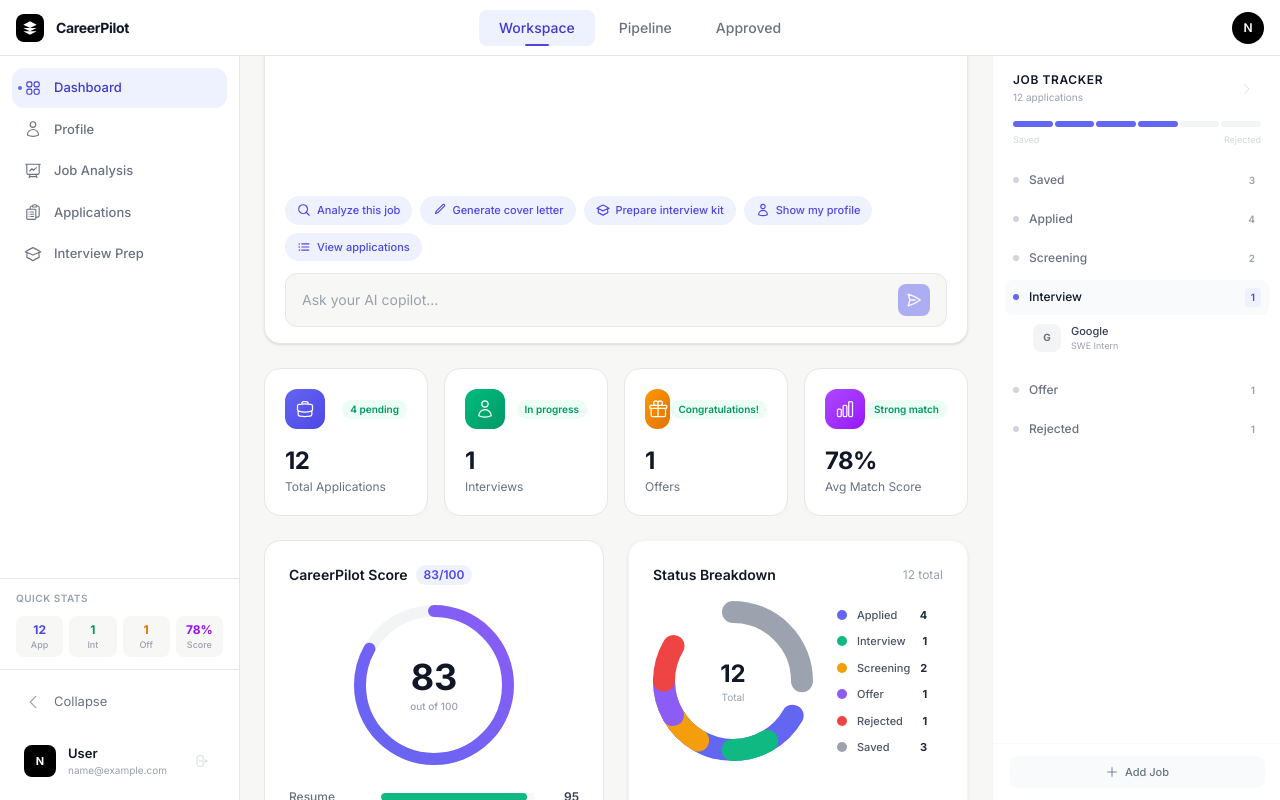
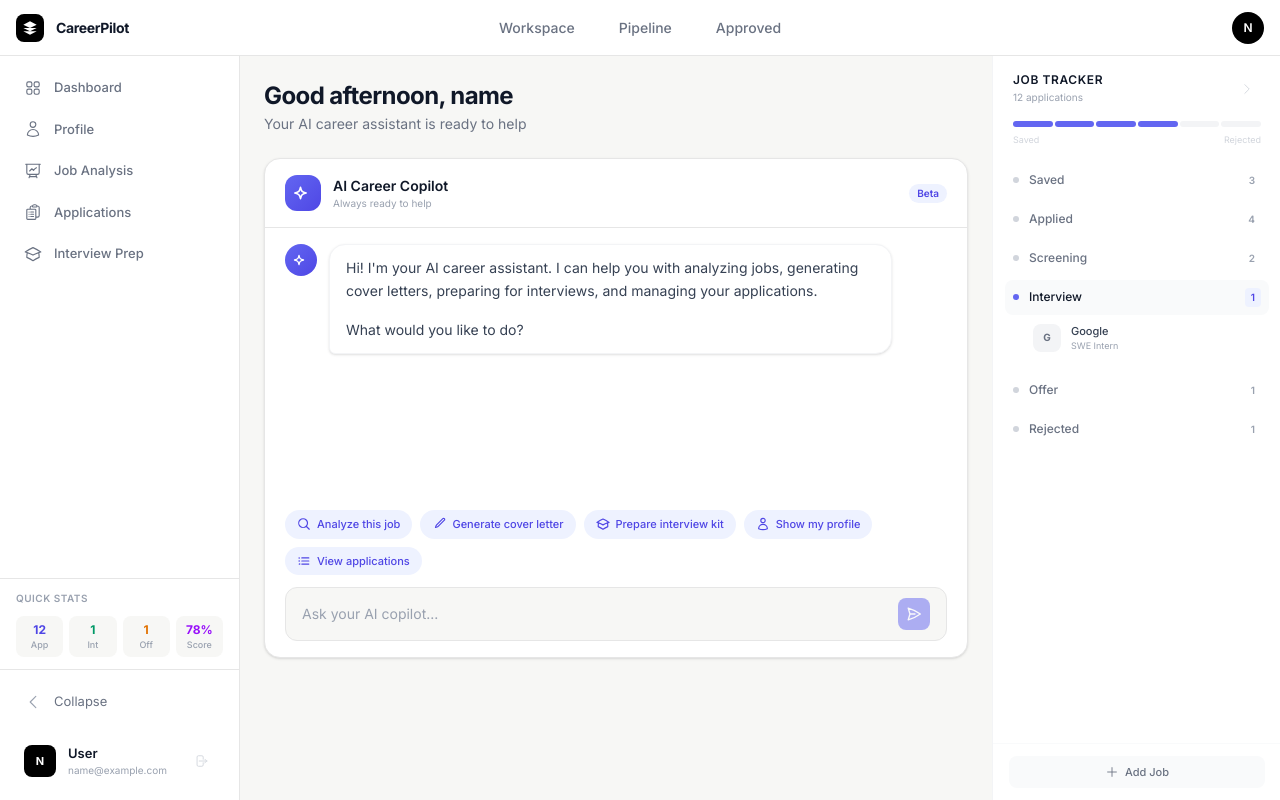
Before and after one commit to bhuwanb23/career_pilot, a React (Vite) app in the folder frontend/: page /workspace in a window 1280 px wide. Before the commit this address led to /. Built offline with nearby package versions, Linux system fonts and the light colour scheme; sample sign-in values are in the browser's storage.

Commit message:
feat: add Workspace page with greeting and AI Agent Chat component

```diff
--- a/frontend/src/App.jsx
+++ b/frontend/src/App.jsx
@@ -2,6 +2,7 @@ import { useState } from "react";
 import { BrowserRouter, Routes, Route, Navigate } from "react-router-dom";
 import LoginPage from "./pages/LoginPage";
 import Dashboard from "./pages/Dashboard";
+import Workspace from "./pages/Workspace";
 import ProfilePage from "./pages/ProfilePage";
 import JobAnalysis from "./pages/JobAnalysis";
 import Applications from "./pages/Applications";
@@ -41,6 +42,11 @@ export default function App() {
             {(props) => <Dashboard {...props} />}
           </ProtectedRoute>
         } />
+        <Route path="/workspace" element={
+          <ProtectedRoute {...sidebarProps}>
+            {(props) => <Workspace {...props} />}
+          </ProtectedRoute>
+        } />
         <Route path="/profile" element={
           <ProtectedRoute {...sidebarProps}>
             {(props) => <ProfilePage {...props} />}
--- a/frontend/src/pages/Dashboard.jsx
+++ b/frontend/src/pages/Dashboard.jsx
@@ -1,7 +1,6 @@
 import { useState } from "react";
 import { useNavigate } from "react-router-dom";
 import AppLayout from "../components/AppLayout";
-import AgentChat from "../components/agent/AgentChat";
 import QuickStats from "../components/QuickStats";
 import ScoreCard from "../components/ScoreCard";
 import LineChart from "../components/charts/LineChart";
@@ -219,9 +218,6 @@ export default function Dashboard({ leftCollapsed, rightCollapsed, onToggleLeft,
           </div>
         </div>
 
-        {/* AI Agent Chat - Featured */}
-        <AgentChat />
-
         <QuickStats stats={stats} />
 
         <div className="grid grid-cols-1 lg:grid-cols-2 gap-6">
--- /dev/null
+++ b/frontend/src/pages/Workspace.jsx
@@ -0,0 +1,36 @@
+import AppLayout from "../components/AppLayout";
+import AgentChat from "../components/agent/AgentChat";
+
+function getGreeting() {
+  const hour = new Date().getHours();
+  if (hour < 12) return "Good morning";
+  if (hour < 17) return "Good afternoon";
+  return "Good evening";
+}
+
+function getFirstName() {
+  try {
+    const user = JSON.parse(localStorage.getItem("user") || "{}");
+    return user.email?.split("@")[0] || "there";
+  } catch {
+    return "there";
+  }
+}
+
+export default function Workspace({ leftCollapsed, rightCollapsed, onToggleLeft, onToggleRight }) {
+  const userName = getFirstName();
+  const greeting = getGreeting();
+
+  return (
+    <AppLayout leftCollapsed={leftCollapsed} rightCollapsed={rightCollapsed} onToggleLeft={onToggleLeft} onToggleRight={onToggleRight}>
+      <div className="max-w-4xl mx-auto space-y-6">
+        <div>
+          <h1 className="text-2xl font-bold text-gray-900 tracking-tight">{greeting}, {userName}</h1>
+          <p className="text-sm text-gray-500 mt-0.5">Your AI career assistant is ready to help</p>
+        </div>
+
+        <AgentChat />
+      </div>
+    </AppLayout>
+  );
+}
```
